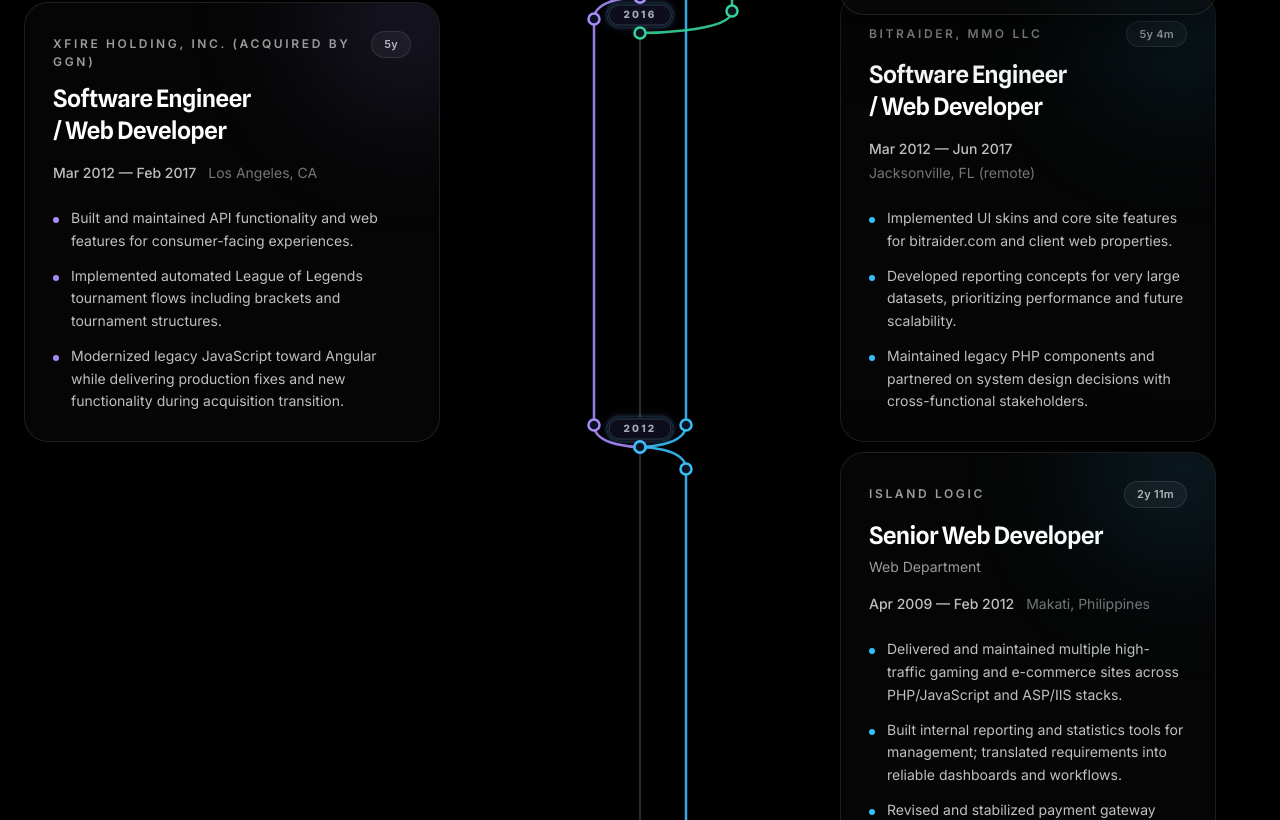
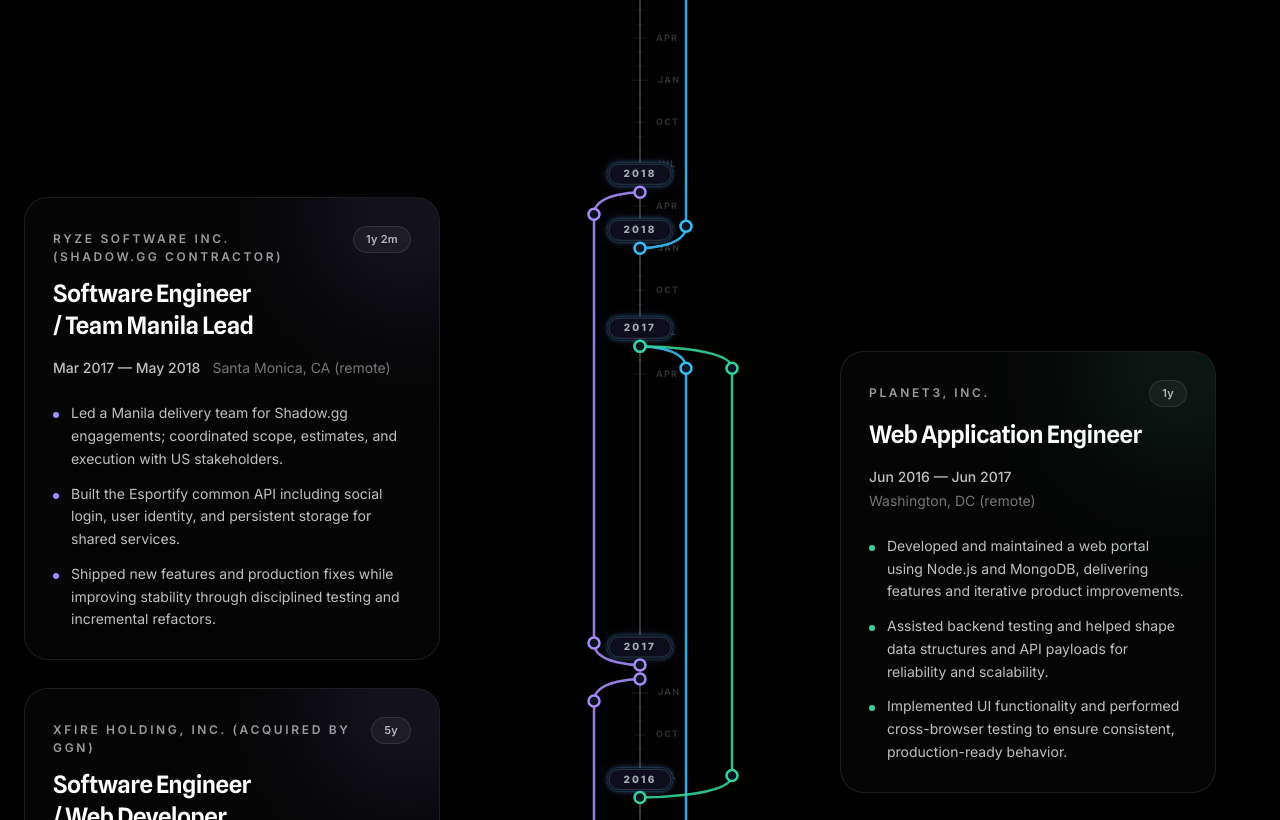
Before and after one commit to jerazo/jerome, a React (Vite) app: page /work in a window 1280 px wide. Shown: the part 1980-2800 px from the top of the page. Built offline with nearby package versions, Linux system fonts and the light colour scheme.

Commit message:
Refactor ExperienceTimeline component to utilize month-based keys for improved date handling and layout consistency. Update profile data with corrected start dates for multiple roles to ensure accurate timeline representation.

```diff
--- a/src/components/organisms/ExperienceTimeline.tsx
+++ b/src/components/organisms/ExperienceTimeline.tsx
@@ -10,6 +10,20 @@
   'One Global Contact Center': 'left',
 }
 const CARD_LINE_PAD_PX = 5
+
+function monthKeyFromMs(ms: number) {
+  const d = new Date(ms)
+  // Use UTC to avoid DST causing the local date to drift into the prior month.
+  return `${d.getUTCFullYear()}-${String(d.getUTCMonth()).padStart(2, '0')}`
+}
+
+function monthStartMsFromKey(key: string) {
+  const [y, m] = key.split('-')
+  const year = Number(y)
+  const month = Number(m)
+  // Use UTC to ensure consistent month boundaries regardless of locale.
+  return Date.UTC(year, month, 1)
+}
 
 function splitRole(role: string) {
   const trimmed = role.trim()
@@ -55,18 +69,17 @@
     const month = monthIndexFromLabel(monthYear[1])
     const year = Number(monthYear[2])
     if (month == null || Number.isNaN(year)) return NaN
-    // Use half-open interval semantics: start is inclusive, end is exclusive.
-    return kind === 'start'
-      ? new Date(year, month, 1).getTime()
-      : new Date(year, month + 1, 1).getTime()
+    // Snap to the labeled month (visual timeline uses month boundaries as markers).
+    // This keeps nodes aligned to the month shown in the CV (e.g., "May 2018" sits on May).
+    return Date.UTC(year, month, 1)
   }
 
   const yearOnly = /^(\d{4})$/.exec(v)
   if (yearOnly) {
     const year = Number(yearOnly[1])
     if (Number.isNaN(year)) return NaN
-    // Use half-open interval semantics: end is Jan 1 of the following year.
-    return kind === 'start' ? new Date(year, 0, 1).getTime() : new Date(year + 1, 0, 1).getTime()
+    // Year-only labels snap to January of that year.
+    return Date.UTC(year, 0, 1)
   }
 
   // Fallback: try native parsing.
@@ -231,12 +244,14 @@
 
   const chartPaddingTop = 28
   const chartPaddingBottom = 28
-  const pxPerMonth = 4
+  // Time-to-pixels scale (higher = more accurate/visible longevity differences).
+  // Short roles still expand to the card height minimum via constraints.
+  const pxPerMonth = 14
 
   function monthsBetween(olderMs: number, newerMs: number) {
     const older = new Date(olderMs)
     const newer = new Date(newerMs)
-    return (newer.getFullYear() - older.getFullYear()) * 12 + (newer.getMonth() - older.getMonth())
+    return (newer.getUTCFullYear() - older.getUTCFullYear()) * 12 + (newer.getUTCMonth() - older.getUTCMonth())
   }
 
   const spanMonths = Math.max(1, monthsBetween(chartEndMs, chartStartMs))
@@ -376,55 +391,71 @@
   const activeSizes = isLargeLayout ? desktopSizes : mobileSizes
   const fallbackCardHeight = 280
 
-  const yByMs = (() => {
-    const timepoints = new Set<number>()
-    const constraintsByStart = new Map<number, Array<{ endMs: number; minSpan: number }>>()
+  const yByMonthKey = (() => {
+    const monthKeys = new Set<string>()
+    const constraintsByStartKey = new Map<string, Array<{ endKey: string; minSpan: number }>>()
 
-    timepoints.add(chartStartMs)
-    timepoints.add(chartEndMs)
+    // Add every month boundary so month markers and nodes share the same coordinate system.
+    const now = new Date(chartStartMs)
+    const startMonthMs = Date.UTC(now.getUTCFullYear(), now.getUTCMonth(), 1)
+    const end = new Date(chartEndMs)
+    const endMonthMs = Date.UTC(end.getUTCFullYear(), end.getUTCMonth(), 1)
+    const totalMonths = Math.max(0, monthsBetween(endMonthMs, startMonthMs))
+    for (let i = 0; i <= totalMonths; i++) {
+      const d = new Date(startMonthMs)
+      d.setUTCMonth(d.getUTCMonth() - i)
+      const ms = d.getTime()
+      if (ms < endMonthMs) break
+      monthKeys.add(monthKeyFromMs(ms))
+    }
+
+    monthKeys.add(monthKeyFromMs(chartStartMs))
+    monthKeys.add(monthKeyFromMs(chartEndMs))
 
     for (const e of prelim) {
       const endMs = Math.min(e.finiteEndMs, NOW_MS)
-      timepoints.add(endMs)
-      timepoints.add(e.startMs)
+      const startKey = monthKeyFromMs(e.startMs)
+      const endKey = monthKeyFromMs(endMs)
+      monthKeys.add(startKey)
+      monthKeys.add(endKey)
 
       const id = `${e.company}::${e.role}`
       const cardHeight = activeSizes[id] ?? fallbackCardHeight
-      const existing = constraintsByStart.get(e.startMs) ?? []
-      existing.push({ endMs, minSpan: cardHeight + CARD_LINE_PAD_PX * 2 })
-      constraintsByStart.set(e.startMs, existing)
+      const existing = constraintsByStartKey.get(startKey) ?? []
+      existing.push({ endKey, minSpan: cardHeight + CARD_LINE_PAD_PX * 2 })
+      constraintsByStartKey.set(startKey, existing)
     }
 
-    const msSorted = [...timepoints]
-      .filter((ms) => Number.isFinite(ms))
+    const keySorted = [...monthKeys]
+      .map((k) => ({ k, ms: monthStartMsFromKey(k) }))
       // Newest -> oldest (NOW at the top, past increases Y).
-      .sort((a, b) => b - a)
+      .sort((a, b) => b.ms - a.ms)
 
-    const baseYs = msSorted.map((ms) => yForTime(ms))
-    const y = new Map<number, number>()
+    const baseYs = keySorted.map(({ ms }) => yForTime(ms))
+    const y = new Map<string, number>()
 
-    for (let i = 0; i < msSorted.length; i++) {
-      const ms = msSorted[i]!
+    for (let i = 0; i < keySorted.length; i++) {
+      const key = keySorted[i]!.k
       let yi = baseYs[i]!
 
       if (i > 0) {
-        const prevMs = msSorted[i - 1]!
-        const prevY = y.get(prevMs) ?? baseYs[i - 1]!
+        const prevKey = keySorted[i - 1]!.k
+        const prevY = y.get(prevKey) ?? baseYs[i - 1]!
         const baseGap = baseYs[i]! - baseYs[i - 1]!
         yi = Math.max(yi, prevY + baseGap)
       }
 
       // Enforce minimum vertical span for any experience that starts at this timepoint:
-      // startY >= endY + (cardHeight + padding). Since endMs is newer, its Y has already been computed.
-      const constraints = constraintsByStart.get(ms)
+      // startY >= endY + (cardHeight + padding). Since endKey is newer, its Y has already been computed.
+      const constraints = constraintsByStartKey.get(key)
       if (constraints) {
         for (const c of constraints) {
-          const endY = y.get(c.endMs) ?? yForTime(c.endMs)
+          const endY = y.get(c.endKey) ?? yForTime(monthStartMsFromKey(c.endKey))
           yi = Math.max(yi, endY + c.minSpan)
         }
       }
 
-      y.set(ms, yi)
+      y.set(key, yi)
     }
 
     return y
@@ -433,8 +464,8 @@
   const withCardSpan: Array<LaneInterval & { cardHeight: number }> = prelim
     .map((e) => {
       const endMs = Math.min(e.finiteEndMs, NOW_MS)
-      const recentY = yByMs.get(endMs) ?? yForTime(endMs)
-      const pastY = yByMs.get(e.startMs) ?? yForTime(e.startMs)
+      const recentY = yByMonthKey.get(monthKeyFromMs(endMs)) ?? yForTime(endMs)
+      const pastY = yByMonthKey.get(monthKeyFromMs(e.startMs)) ?? yForTime(e.startMs)
       const midY = (recentY + pastY) / 2
 
       const id = `${e.company}::${e.role}`
@@ -676,8 +707,9 @@
               <div className="relative">
                 <svg
                   aria-hidden
-                  className="absolute inset-0 h-full w-full"
+                  className="absolute inset-0 h-full w-full overflow-visible"
                   viewBox={`0 0 ${graphWidth} ${chartHeight}`}
+                  style={{ overflow: 'visible' }}
                 >
                   <defs>
                     <filter id="trunk-pill-glow" x="-40%" y="-60%" width="180%" height="220%">
@@ -696,14 +728,107 @@
                     strokeWidth="2"
                   />
 
+                  {/* month markers (visual scale reference) */}
+                  {(() => {
+                    // Render the month scale on its own axis so the year "pills" on the trunk
+                    // don't visually punch holes in the tick marks.
+                    const scaleX = trunkX
+                    const start = new Date(chartStartMs)
+                    const startMonthMs = Date.UTC(start.getUTCFullYear(), start.getUTCMonth(), 1)
+                    const end = new Date(chartEndMs)
+                    const endMonthMs = Date.UTC(end.getUTCFullYear(), end.getUTCMonth(), 1)
+
+                    const totalMonths = Math.max(0, monthsBetween(endMonthMs, startMonthMs))
+                    const maxY = chartHeight - chartPaddingBottom - 2
+
+                    const majorLen = 16
+                    const minorLen = 9
+                    const quarterLen = 12
+
+                    const monthAbbr = ['Jan', 'Feb', 'Mar', 'Apr', 'May', 'Jun', 'Jul', 'Aug', 'Sep', 'Oct', 'Nov', 'Dec']
+
+                    const ticks: Array<{ ms: number; y: number; kind: 'major' | 'quarter' | 'minor'; label: string | null }> =
+                      []
+
+                    for (let i = 0; i <= totalMonths; i++) {
+                      const d = new Date(startMonthMs)
+                      d.setUTCMonth(d.getUTCMonth() - i)
+                      const ms = d.getTime()
+                      if (ms < endMonthMs) break
+                      const y = yByMonthKey.get(monthKeyFromMs(ms))
+                      if (y == null) continue
+                      if (!Number.isFinite(y) || y < chartPaddingTop - 2 || y > maxY) continue
+
+                      const m = d.getUTCMonth()
+                      const isMajor = m === 0
+                      const isQuarter = m === 0 || m === 3 || m === 6 || m === 9
+                      const kind: 'major' | 'quarter' | 'minor' = isMajor ? 'major' : isQuarter ? 'quarter' : 'minor'
+
+                      // Label only quarters (and always January) to avoid clutter.
+                      const label = isQuarter ? monthAbbr[m] ?? null : null
+                      ticks.push({ ms, y, kind, label })
+                    }
+
+                    return (
+                      <g opacity="0.55">
+                        <line
+                          x1={scaleX}
+                          x2={scaleX}
+                          y1={chartPaddingTop}
+                          y2={chartHeight - chartPaddingBottom}
+                          stroke="rgba(226, 232, 240, 0.16)"
+                          strokeWidth="1.5"
+                        />
+                        {ticks.map((t) => {
+                          const len = t.kind === 'major' ? majorLen : t.kind === 'quarter' ? quarterLen : minorLen
+                          const stroke =
+                            t.kind === 'major'
+                              ? 'rgba(226, 232, 240, 0.24)'
+                              : t.kind === 'quarter'
+                                ? 'rgba(226, 232, 240, 0.18)'
+                                : 'rgba(226, 232, 240, 0.12)'
+                          return (
+                            <g key={`tick-${t.ms}`}>
+                              <line
+                                x1={scaleX - len / 2}
+                                x2={scaleX + len / 2}
+                                y1={t.y}
+                                y2={t.y}
+                                stroke={stroke}
+                                strokeWidth="1"
+                              />
+                              {t.label ? (
+                                <text
+                                  x={scaleX + len / 2 + 10}
+                                  y={t.y}
+                                  dominantBaseline="middle"
+                                  textAnchor="start"
+                                  fill="rgba(226, 232, 240, 0.38)"
+                                  fontSize="9"
+                                  fontWeight="700"
+                                  letterSpacing="0.14em"
+                                >
+                                  {t.label.toUpperCase()}
+                                </text>
+                              ) : null}
+                            </g>
+                          )
+                        })}
+                      </g>
+                    )
+                  })()}
+
                   {(() => {
                     const pillYOffset = -18
-                    const topNowY = chartPaddingTop + 10
-                    const timelineEndY = yByMs.get(chartEndMs) ?? yForTime(chartEndMs)
+                    const nowPillYOffset = -36
+                    const topNowY =
+                      yByMonthKey.get(monthKeyFromMs(chartStartMs)) ?? chartPaddingTop + 10
+                    const timelineEndY = yByMonthKey.get(monthKeyFromMs(chartEndMs)) ?? yForTime(chartEndMs)
                     const bottomYearY = Math.min(chartHeight - chartPaddingBottom - 10, timelineEndY)
+                    const nowPillY = Math.max(12, topNowY + nowPillYOffset)
                     const raw = [
                       // Keep Now/End year in the stream too, but we'll also force-render them so they never disappear.
-                      { text: 'NOW', y: topNowY + pillYOffset },
+                      { text: 'NOW', y: nowPillY },
                       { text: String(chartEndYear), y: bottomYearY + pillYOffset },
                       ...withCardSpan.flatMap((e) => {
                         const endLabel = isOngoingLabel(e.end)
@@ -743,10 +868,7 @@
                       const p = pill(text)
                       const x = trunkX
                       const half = p.height / 2
-                      const clampedY = Math.max(
-                        chartPaddingTop + half + 2,
-                        Math.min(chartHeight - chartPaddingBottom - half - 2, y),
-                      )
+                      const clampedY = Math.max(half + 2, Math.min(chartHeight - chartPaddingBottom - half - 2, y))
                       const rx = 10
                       const fill = 'rgba(11, 18, 32, 0.92)'
                       const stroke = 'rgba(226, 232, 240, 0.16)'
@@ -788,7 +910,7 @@
 
                     return (
                       <>
-                        {renderPill('NOW', topNowY + pillYOffset)}
+                        {renderPill('NOW', nowPillY)}
                         {out
                           .filter((p) => p.text !== 'NOW' && p.text !== String(chartEndYear))
                           .map((p) => renderPill(p.text, p.y))}
--- a/src/content/profile.ts
+++ b/src/content/profile.ts
@@ -100,7 +100,7 @@
       company: 'BitRaider, MMO LLC',
       role: 'Software Engineer / Web Developer',
       location: 'Jacksonville, FL (remote)',
-      start: 'Mar 2012',
+      start: 'Feb 2012',
       end: 'Jun 2017',
       highlights: [
         'Implemented UI skins and core site features for bitraider.com and client web properties.',
@@ -112,7 +112,7 @@
       company: 'Xfire Holding, Inc. (acquired by GGN)',
       role: 'Software Engineer / Web Developer',
       location: 'Los Angeles, CA',
-      start: 'Mar 2012',
+      start: 'Feb 2012',
       end: 'Feb 2017',
       highlights: [
         'Built and maintained API functionality and web features for consumer-facing experiences.',
@@ -124,7 +124,7 @@
       company: 'Island Logic',
       role: 'Senior Web Developer - Web Department',
       location: 'Makati, Philippines',
-      start: 'Apr 2009',
+      start: 'Mar 2009',
       end: 'Feb 2012',
       highlights: [
         'Delivered and maintained multiple high-traffic gaming and e-commerce sites across PHP/JavaScript and ASP/IIS stacks.',
@@ -137,7 +137,7 @@
       company: 'One Global Contact Center',
       role: 'Supervisor - Web Department',
       location: 'Ortigas, Philippines',
-      start: 'Jun 2007',
+      start: 'May 2007',
       end: 'Mar 2009',
       highlights: [
         'Managed a 40-person web production and programming organization, balancing internal delivery and external client work.',
@@ -150,7 +150,7 @@
       company: 'Freelance',
       role: 'Freelance Programmer & Graphic Artist',
       location: 'Quezon City, Philippines',
-      start: 'Dec 2005',
+      start: 'Nov 2005',
       end: 'May 2007',
       highlights: [
         'Delivered marketing sites and campaign assets end-to-end: PHP/MySQL development, UI builds, and graphic design.',
```
